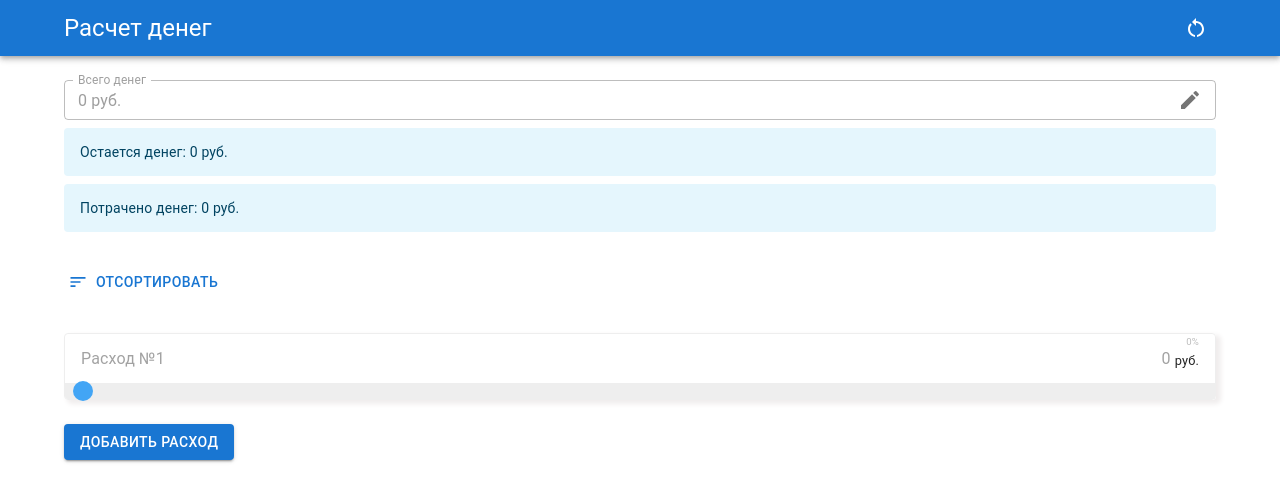
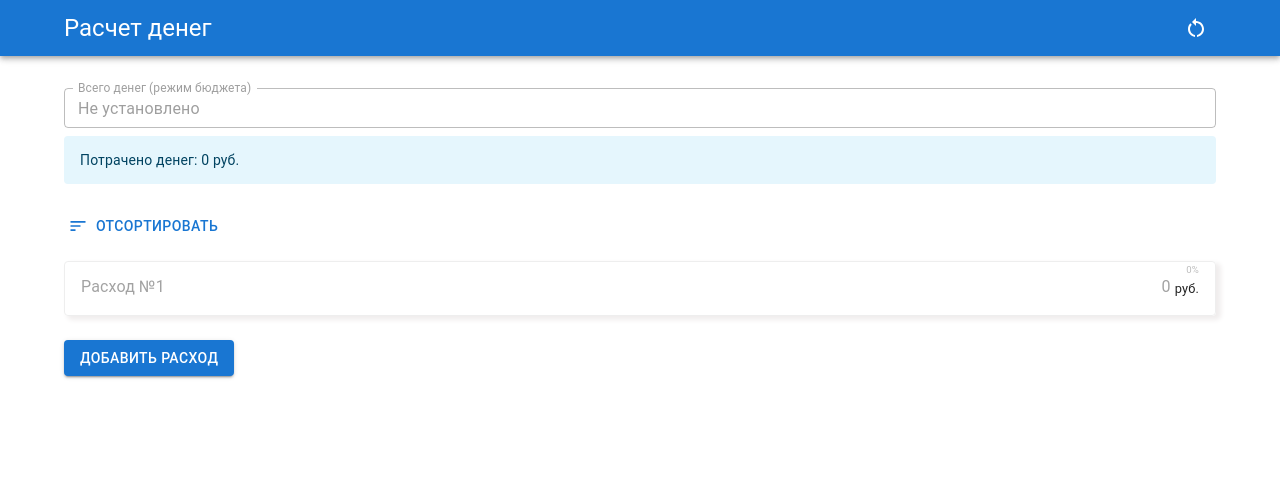
Before and after one commit to meowto16/money-planner, a React (Create React App) app: page / in a window 1280 px wide. Both pictures are taken after a click on the button "ДОБАВИТЬ РАСХОД". Shown: the top 502 px of the page. Built offline with nearby package versions, Linux system fonts and the light colour scheme.

Commit message:
feature: adds SALARY and BUDGET app modes

```diff
--- a/src/components/HorizontalSwipe/HorizontalSwipe.ts
+++ b/src/components/HorizontalSwipe/HorizontalSwipe.ts
@@ -65,11 +65,11 @@ const HorizontalSwipe: React.FC<HorizontalSwipeProps> = ({
       const isSwipeRight = diffX < 0
 
       if (isSwipeLeft) {
-        onSwipeLeft?.(e, diffX)
+        onSwipeLeft?.(e, Math.abs(diffX))
       }
 
       if (isSwipeRight) {
-        onSwipeRight?.(e, diffX)
+        onSwipeRight?.(e, Math.abs(diffX))
       }
     }
 
--- a/src/screens/CalculateScreen/CalculateScreen.tsx
+++ b/src/screens/CalculateScreen/CalculateScreen.tsx
@@ -49,7 +49,7 @@ const CalculateScreen = () => {
         </Container>
       </AppBar>
       <Container>
-        <Stack sx={{ width: '100%' }} py={3} spacing={4}>
+        <Stack sx={{ width: '100%' }} py={3} spacing={2}>
           <Box>
             <MoneyTotal />
           </Box>
--- a/src/screens/CalculateScreen/components/MoneyItems/MoneyItems.tsx
+++ b/src/screens/CalculateScreen/components/MoneyItems/MoneyItems.tsx
@@ -1,17 +1,13 @@
 import React from 'react'
 import { useDispatch, useSelector } from 'react-redux'
 import { TransitionGroup } from 'react-transition-group'
-import {
-  Box, Collapse,
-  Stack,
-  Typography
-} from '@mui/material'
+import { Box, Collapse, Stack, Typography } from '@mui/material'
 
 import AddMoneyItem from './components/AddMoneyItem/AddMoneyItem'
 import MoneyItem from './components/MoneyItem/MoneyItem'
 
 import { MAX_INPUT_MONEY_LENGTH } from '../../../../config'
-import { CostsItemId, Money, moneyActions, moneySelectors } from '../../../../store/money.slice'
+import { CostsItemId, EAppMoneyMode, Money, moneyActions, moneySelectors } from '../../../../store/money.slice'
 import { StoreState } from '../../../../store/store'
 
 import * as S from './MoneyItems.styled'
@@ -19,8 +15,10 @@ import { getPercentStep } from './constants'
 
 const MoneyItems = () => {
   const dispatch = useDispatch()
-  const { costs, isCostsEmpty, total } = useSelector((state: StoreState) => ({
+  const { appMode, costs, costsSum, isCostsEmpty, total } = useSelector((state: StoreState) => ({
+    appMode: moneySelectors.getAppMode(state),
     costs: moneySelectors.getCosts(state),
+    costsSum: moneySelectors.getCostsSum(state),
     isCostsEmpty: moneySelectors.isCostsEmpty(state),
     total: moneySelectors.getTotalMoney(state),
   }))
@@ -79,10 +77,13 @@ const MoneyItems = () => {
                     placeholder={`Расход №${i + 1}`}
                     name={cost.name}
                     amount={cost.amount}
-                    percent={(cost.amount / totalMoney * 100)}
+                    percent={appMode === EAppMoneyMode.SALARY_MODE
+                      ? (cost.amount / totalMoney * 100)
+                      : (cost.amount / (costsSum || 1) * 100)
+                    }
                     onChangeName={handleChangeItemName}
                     onChangeAmount={handleChangeItemAmount}
-                    onChangePercent={handleChangePercent}
+                    onChangePercent={appMode === EAppMoneyMode.SALARY_MODE ? handleChangePercent : undefined}
                     onDelete={handleDeleteItem}
                   />
                 </Collapse>
--- a/src/screens/CalculateScreen/components/MoneyItems/components/MoneyItem/MoneyItem.styled.ts
+++ b/src/screens/CalculateScreen/components/MoneyItems/components/MoneyItem/MoneyItem.styled.ts
@@ -10,13 +10,13 @@ export const MoneyItem = styled(Box)({
   willChange: 'transform',
 })
 
-export const MoneyItemInputs = styled(Box)({
+export const MoneyItemInputs = styled(Box)<{ $haveRange?: boolean }>(({ $haveRange }) => ({
   width: '100%',
   display: 'flex',
-  padding: '12px 16px 24px',
+  padding: $haveRange ? '12px 16px 24px' : '12px 16px',
   justifyContent: 'space-between',
   position: 'relative',
-})
+}))
 
 export const MoneyItemRange = styled(Box)({
   position: 'absolute',
@@ -75,7 +75,7 @@ export const MoneyItemRangeInput = styled('input')(({ theme }) => ({
 export const MoneyItemDeleteAction = styled(Box)({
   position: 'absolute',
   width: '70px',
-  height: '65px',
+  height: '100%',
   right: '-70px',
   top: '0',
   willChange: 'opacity',
--- a/src/screens/CalculateScreen/components/MoneyItems/components/MoneyItem/MoneyItem.tsx
+++ b/src/screens/CalculateScreen/components/MoneyItems/components/MoneyItem/MoneyItem.tsx
@@ -17,7 +17,7 @@ export interface MoneyItemProps {
     percent: number
     onChangeName: (props: { id: CostsItem['id'], name: CostsItem['name'] }) => void
     onChangeAmount: (props: { id: CostsItem['id'], amount: CostsItem['amount'] }) => void
-    onChangePercent: (props: { id: CostsItem['id'], amount: CostsItem['amount'], percent: number }) => void
+    onChangePercent?: (props: { id: CostsItem['id'], amount: CostsItem['amount'], percent: number }) => void
     onDelete: (id: CostsItem['id']) => void
 }
 
@@ -33,7 +33,7 @@ const MoneyItem: React.FC<MoneyItemProps> = ({
   onDelete
 }) => {
   const handleSwipeLeft: SwipeHandler = (event, diff) => {
-    const isSwipedEnough = Math.abs(diff) >= SWIPE_LEFT_MIN_DISTANCE
+    const isSwipedEnough = diff >= SWIPE_LEFT_MIN_DISTANCE
     console.log('swipe left', isSwipedEnough, diff)
 
     if (isSwipedEnough) {
@@ -42,16 +42,14 @@ const MoneyItem: React.FC<MoneyItemProps> = ({
   }
 
   const handleSwipeRight: SwipeHandler = (event, diff) => {
-    const isSwipedEnough = Math.abs(diff) >= SWIPE_RIGHT_MIN_DISTANCE
+    const isSwipedEnough = diff >= SWIPE_RIGHT_MIN_DISTANCE
     console.log('swipe right', isSwipedEnough, diff)
   }
 
-  const handleSwipeMove: SwipeHandler = (event, diff) => {
-    console.log(diff)
-  }
+  const haveRange = Boolean(onChangePercent)
 
   return (
-    <HorizontalSwipe onSwipeLeft={handleSwipeLeft} onSwipeRight={handleSwipeRight} onSwipeMove={handleSwipeMove}>
+    <HorizontalSwipe onSwipeLeft={handleSwipeLeft} onSwipeRight={handleSwipeRight}>
       {({ handleTouchStart, handleTouchMove, handleTouchEnd, isSwiping, swipeDistance }) => (
         <S.MoneyItem
           onTouchStart={handleTouchStart}
@@ -62,7 +60,7 @@ const MoneyItem: React.FC<MoneyItemProps> = ({
             transition: !isSwiping ? '0.15s ease-in transform' : undefined,
           }}
         >
-          <S.MoneyItemInputs>
+          <S.MoneyItemInputs $haveRange={haveRange}>
             <S.MoneyItemName
               onChange={(e) => {
                 onChangeName({
@@ -98,6 +96,7 @@ const MoneyItem: React.FC<MoneyItemProps> = ({
               size="small"
               fullWidth
             />
+            {haveRange && (
               <S.MoneyItemRange>
                 <S.MoneyItemRangeInput
                   type="range"
@@ -108,10 +107,11 @@ const MoneyItem: React.FC<MoneyItemProps> = ({
                   onTouchStart={e => e.stopPropagation()}
                   onTouchMove={e => e.stopPropagation()}
                   onTouchEnd={e => e.stopPropagation()}
-                onChange={e => onChangePercent({ id, amount, percent: +e.target.value })}
+                  onChange={e => onChangePercent!({ id, amount, percent: +e.target.value })}
                   data-percent="0.5%"
                 />
               </S.MoneyItemRange>
+            )}
           </S.MoneyItemInputs>
           <S.MoneyItemDeleteAction style={{
             opacity: `${swipeDistance / SWIPE_LEFT_MIN_DISTANCE}`,
--- /dev/null
+++ b/src/screens/CalculateScreen/components/MoneyTotal/MoneyTotal.styled.ts
@@ -0,0 +1,38 @@
+import { Box, styled } from '@mui/material'
+
+export const MoneyTotalContainer = styled(Box)({
+  overflow: 'hidden',
+  padding: '8px 0',
+})
+
+export const MoneyTotal = styled(Box)({
+  position: 'relative',
+})
+
+export const MoneyTotalResetIcon = styled(Box)(({ theme }) => ({
+  position: 'absolute',
+  right: '-60px',
+  top: '0',
+  width: '60px',
+  height: '40px',
+  display: 'flex',
+  alignItems: 'center',
+  justifyContent: 'center',
+  backgroundColor: theme.palette.error.main,
+  color: 'white',
+  willChange: 'opacity',
+}))
+
+export const MoneyTotalEditIcon = styled(Box)(({ theme }) => ({
+  position: 'absolute',
+  left: '-60px',
+  top: '0',
+  width: '60px',
+  height: '40px',
+  display: 'flex',
+  alignItems: 'center',
+  justifyContent: 'center',
+  backgroundColor: theme.palette.primary.main,
+  color: 'white',
+  willChange: 'opacity',
+}))
--- a/src/screens/CalculateScreen/components/MoneyTotal/MoneyTotal.tsx
+++ b/src/screens/CalculateScreen/components/MoneyTotal/MoneyTotal.tsx
@@ -1,21 +1,34 @@
-import React, { useState } from 'react'
-import { Alert, Box, InputAdornment, Stack, TextField } from '@mui/material'
+import React, { useEffect, useRef, useState } from 'react'
+import { Alert, Stack, TextField } from '@mui/material'
 import { useDispatch, useSelector } from 'react-redux'
 
+import RestartAltIcon from '@mui/icons-material/RestartAlt'
 import EditIcon from '@mui/icons-material/Edit'
-import EditOffIcon from '@mui/icons-material/EditOff'
 
-import { moneySelectors, moneyActions } from '../../../../store/money.slice'
+import { EAppMoneyMode, moneyActions, moneySelectors } from '../../../../store/money.slice'
 import numberFormat, { numberUnformat } from '../../../../utils/numberFormat'
 import { MAX_INPUT_MONEY_LENGTH } from '../../../../config'
+import { StoreState } from '../../../../store/store'
+import HorizontalSwipe, { SwipeHandler } from '../../../../components/HorizontalSwipe/HorizontalSwipe'
+import {
+  SWIPE_LEFT_MONEY_TOTAL_MIN_DISTANCE,
+  SWIPE_RIGHT_MONEY_TOTAL_MIN_DISTANCE,
+  SWIPE_TRANSITION_DELAY_MS,
+} from './constants'
+
+import * as S from './MoneyTotal.styled'
 
 const MoneyTotal = () => {
   const [isTotalMoneyEditable, setIsTotalMoneyEditable] = useState(false)
+  const moneyTotalRef = useRef<HTMLInputElement>()
   const dispatch = useDispatch()
 
-  const totalMoney = useSelector(moneySelectors.getTotalMoney)
-  const totalMoneyCalculated = useSelector(moneySelectors.getTotalMoneyCalculated)
-  const moneySpent = useSelector(moneySelectors.getCostsSum)
+  const { totalMoney, totalMoneyCalculated, moneySpent, appMode } = useSelector((state: StoreState) => ({
+    totalMoney: moneySelectors.getTotalMoney(state),
+    totalMoneyCalculated: moneySelectors.getTotalMoneyCalculated(state),
+    moneySpent: moneySelectors.getCostsSum(state),
+    appMode: moneySelectors.getAppMode(state),
+  }))
 
   const handleChangeMoneyTotal: React.ChangeEventHandler<HTMLInputElement> = (e) => {
     const value = e.target.value
@@ -27,45 +40,84 @@ const MoneyTotal = () => {
     dispatch(moneyActions.setTotal(numberUnformat(value) || 0))
   }
 
+  const handleSwipeLeftMoneyTotal: SwipeHandler = (e, diff) => {
+    if (diff >= SWIPE_LEFT_MONEY_TOTAL_MIN_DISTANCE) {
+      dispatch(moneyActions.resetTotal())
+    }
+  }
+
+  const handleSwipeRightMoneyTotal: SwipeHandler = (e, diff) => {
+    if (diff >= SWIPE_RIGHT_MONEY_TOTAL_MIN_DISTANCE) {
+      setIsTotalMoneyEditable(true)
+    }
+  }
+
+  useEffect(() => {
+    isTotalMoneyEditable && setTimeout(() => {
+      moneyTotalRef.current?.focus()
+    }, SWIPE_TRANSITION_DELAY_MS + 20)
+  }, [isTotalMoneyEditable])
+
+  const moneyTotalValue = isTotalMoneyEditable
+    ? numberFormat.format(totalMoney || 0)
+    : appMode === EAppMoneyMode.BUDGET_MODE
+      ? 'Не установлено'
+      : numberFormat.format(totalMoney || 0) + ' руб.'
+
   return (
-    <Box>
+    <S.MoneyTotalContainer>
       <Stack sx={{ width: '100%' }} spacing={1}>
+        <HorizontalSwipe onSwipeLeft={handleSwipeLeftMoneyTotal} onSwipeRight={handleSwipeRightMoneyTotal}>
+          {({ handleTouchStart, handleTouchMove, handleTouchEnd, isSwiping, swipeDistance }) => (
+            <S.MoneyTotal
+              onTouchStart={handleTouchStart}
+              onTouchMove={handleTouchMove}
+              onTouchEnd={handleTouchEnd}
+              style={{
+                transform: `translateX(${-swipeDistance}px)`,
+                transition: !isSwiping ? `${SWIPE_TRANSITION_DELAY_MS}ms ease-in transform` : undefined,
+              }}
+            >
+              <S.MoneyTotalEditIcon style={{
+                opacity: `${-swipeDistance / SWIPE_RIGHT_MONEY_TOTAL_MIN_DISTANCE}`,
+                transition: !isSwiping ? `${SWIPE_TRANSITION_DELAY_MS}ms ease-in opacity` : undefined,
+              }}>
+                <EditIcon />
+              </S.MoneyTotalEditIcon>
               <TextField
+                fullWidth
                 inputProps={{ inputMode: 'numeric' }}
-          label="Всего денег"
-          value={isTotalMoneyEditable
-            ? numberFormat.format(totalMoney || 0)
-            : numberFormat.format(totalMoney || 0) + ' руб.'
-          }
+                label={`Всего денег (${appMode === EAppMoneyMode.SALARY_MODE ? 'режим зарплаты' : 'режим бюджета'})`}
+                value={moneyTotalValue}
+                inputRef={moneyTotalRef}
                 onChange={handleChangeMoneyTotal}
+                onBlur={() => setIsTotalMoneyEditable(false)}
                 disabled={!isTotalMoneyEditable}
                 size="small"
-          title={!isTotalMoneyEditable ? 'Режим редактирования отключен. Можно включить по кнопке справа' : ''}
-          InputProps={{
-            endAdornment: (
-              <InputAdornment
-                position="end"
-                onClick={() => setIsTotalMoneyEditable(prev => !prev)}
-                title={`${isTotalMoneyEditable ? 'Отключить' : 'Включить'} редактирование цены`}
-                style={{ cursor: 'pointer' }}
-              >
-                {isTotalMoneyEditable ? <EditOffIcon color="primary" /> : <EditIcon />}
-              </InputAdornment>
-            )
-          }}
               />
+              <S.MoneyTotalResetIcon style={{
+                opacity: `${swipeDistance / SWIPE_LEFT_MONEY_TOTAL_MIN_DISTANCE}`,
+                transition: !isSwiping ? `${SWIPE_TRANSITION_DELAY_MS}ms ease-in opacity` : undefined,
+              }}>
+                <RestartAltIcon />
+              </S.MoneyTotalResetIcon>
+            </S.MoneyTotal>
+          )}
+        </HorizontalSwipe>
+        {appMode === EAppMoneyMode.SALARY_MODE && (
           <Alert severity={totalMoneyCalculated < 0 ? 'error' : 'info'} icon={false}>
               Остается денег: {typeof totalMoneyCalculated === 'number'
               ? `${numberFormat.format(totalMoneyCalculated)} руб.`
               : 'Не указано'}
           </Alert>
-        <Alert severity={totalMoneyCalculated < 0 ? 'error' : 'info'} icon={false}>
+        )}
+        <Alert severity={appMode === EAppMoneyMode.SALARY_MODE && totalMoneyCalculated < 0 ? 'error' : 'info'} icon={false}>
           Потрачено денег: {typeof moneySpent === 'number'
             ? `${numberFormat.format(moneySpent)} руб.`
             : 'Не указано'}
         </Alert>
       </Stack>
-    </Box>
+    </S.MoneyTotalContainer>
   )
 }
 
--- /dev/null
+++ b/src/screens/CalculateScreen/components/MoneyTotal/constants.ts
@@ -0,0 +1,5 @@
+export const SWIPE_LEFT_MONEY_TOTAL_MIN_DISTANCE = 60
+export const SWIPE_RIGHT_MONEY_TOTAL_MIN_DISTANCE = 60
+
+export const SWIPE_TRANSITION_DELAY_MS = 150
+export const SWIPE_TRANSITION_DELAY_S = SWIPE_TRANSITION_DELAY_MS / 1000
```
Lines whose indentation alone changed are shown as unchanged.
